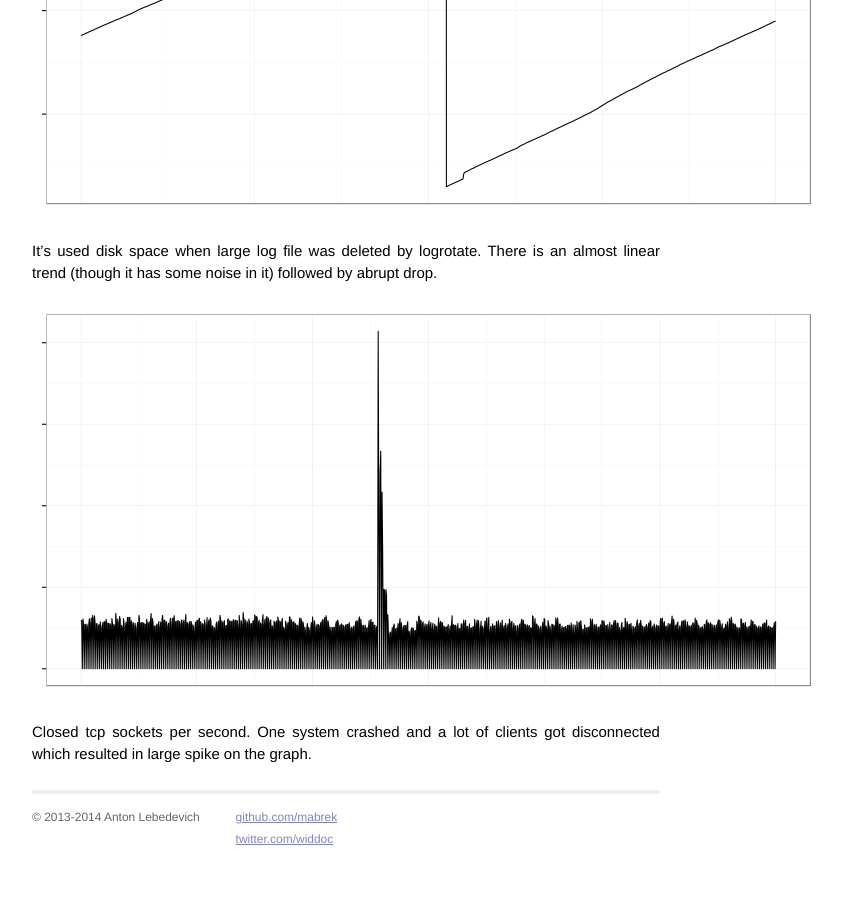
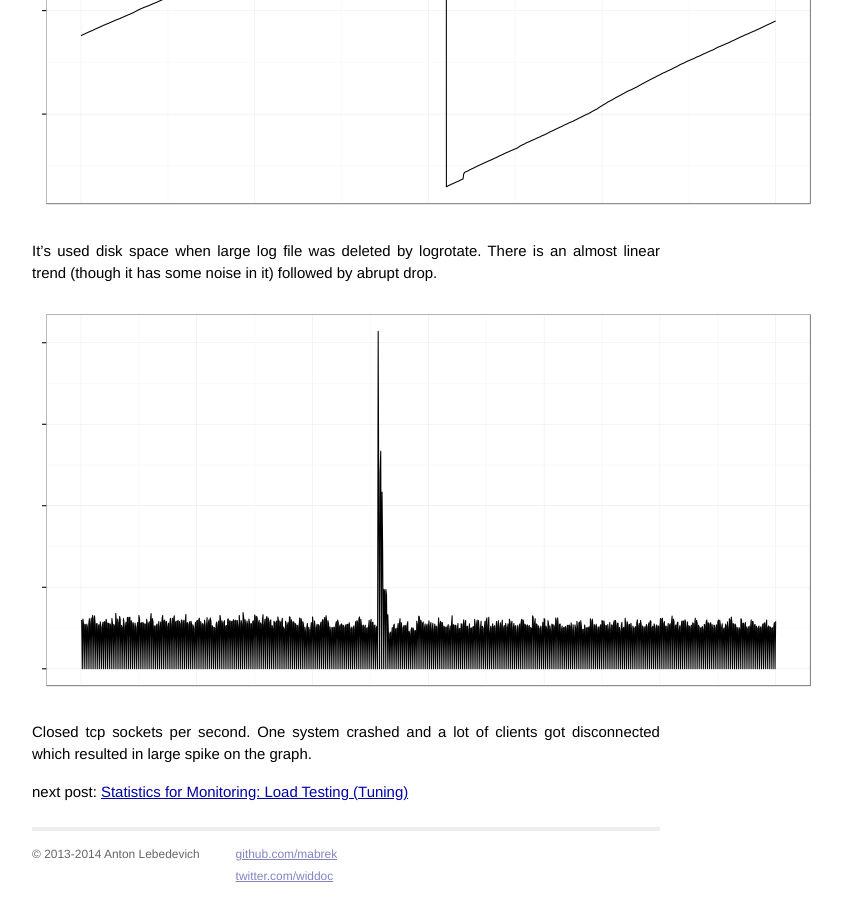
Before and after one commit to mabrek/mabrek.github.io, a Jekyll site: the page built from _posts/2014-02-11-statistics-for-monitoring-data-properties.md, in a window 1280 px wide and 900 px high, scrolled down 4593 px. Shown: the whole window, without its empty margins (294-1136 px from the left). Built offline with Jekyll 4.4.1, drawn with Linux system fonts in a browser that asks for light colours; Markdown is read by kramdown in place of the engine named in the settings; before the commit the page ends 5455 px from its top, so only the background shows below that.

Commit message:
publish load testing

```diff
--- a/_posts/2014-02-11-statistics-for-monitoring-data-properties.md
+++ b/_posts/2014-02-11-statistics-for-monitoring-data-properties.md
@@ -60,3 +60,6 @@ It's used disk space when large log file was deleted by logrotate. There is an a
 ![bimodal spike]({{ site.url }}/img/aspm/bimodal-spike.png)
 
 Closed tcp sockets per second. One system crashed and a lot of clients got disconnected which resulted in large spike on the graph.
+
+
+next post: [Statistics for Monitoring: Load Testing (Tuning)]({{ site.url }}/blog/statistics-for-monitoring-load-testing/)
```
Also changed, not shown: _posts/2014-02-14-statistics-for-monitoring-load-testing.md (renamed from _drafts/statistics-for-monitoring-load-testing.md).
